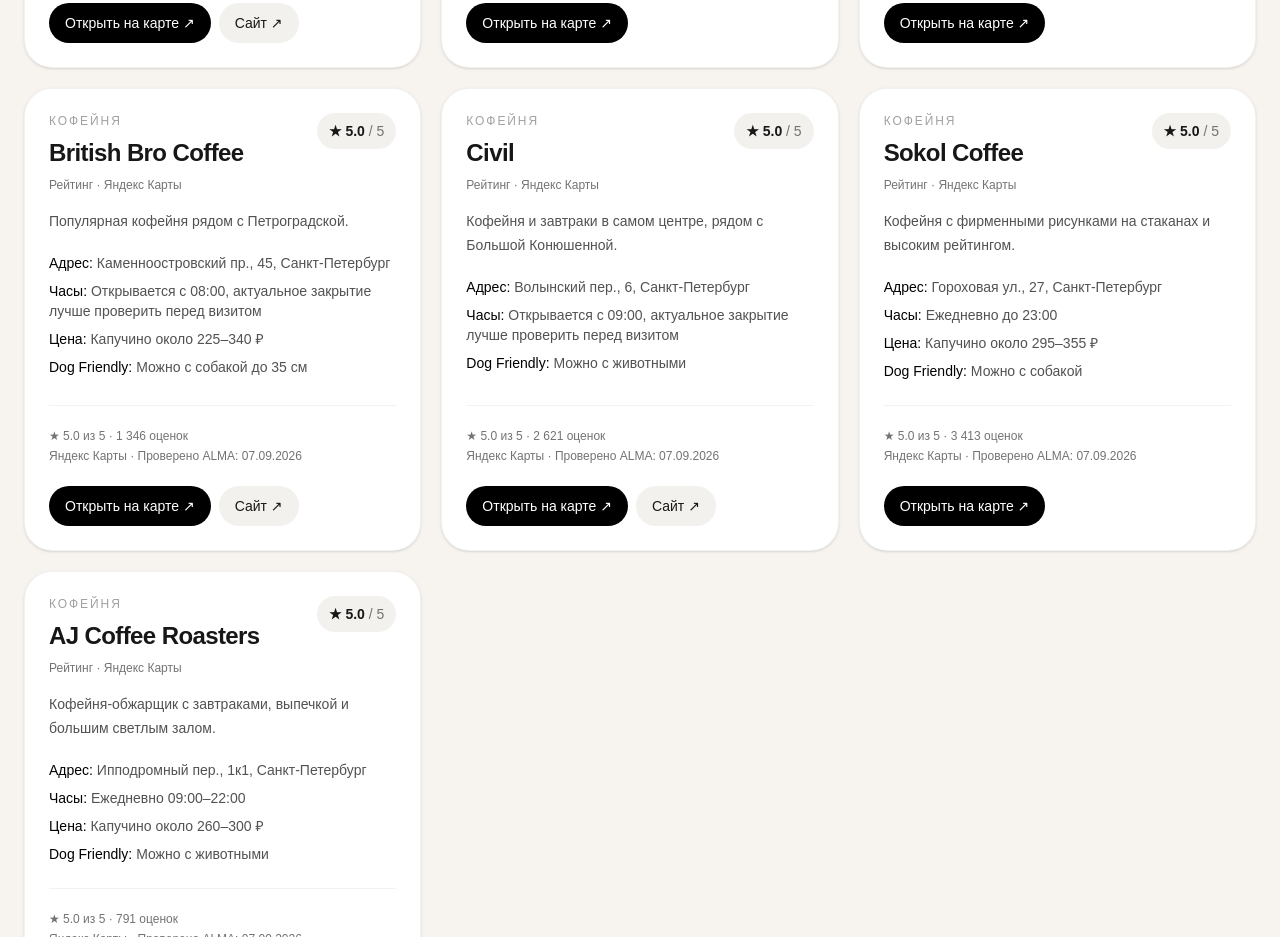
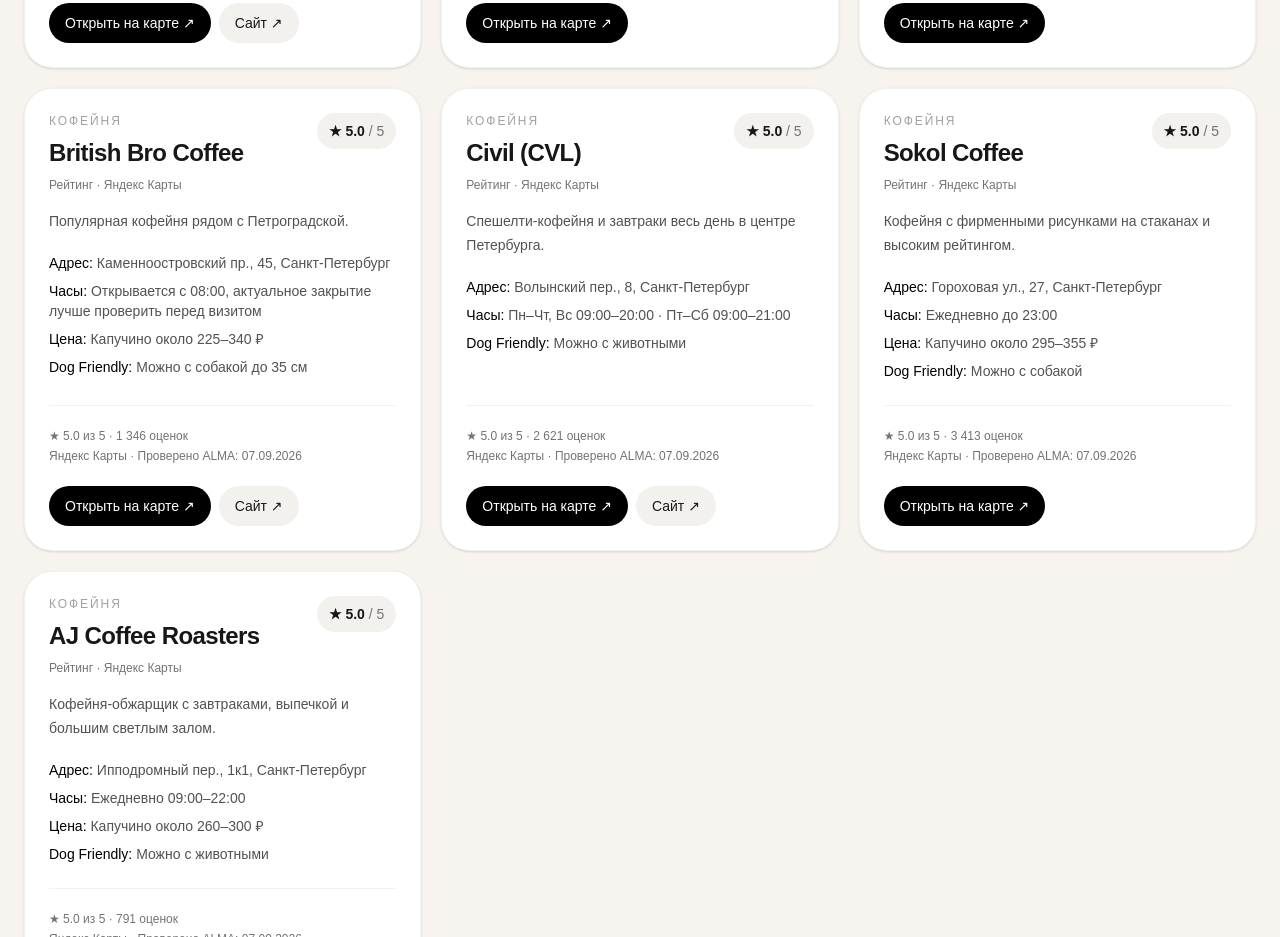
Before and after one commit to olgakastanova48386-dotcom/alma, a Next.js app: page /coffee in a window 1280 px wide. Shown: the part 1740-2677 px from the top of the page. Built offline with nearby package versions, Linux system fonts and the light colour scheme; no server answers.

Commit message:
Correct Civil coffee venue details

```diff
--- a/data/coffeePlaces.ts
+++ b/data/coffeePlaces.ts
@@ -26,7 +26,7 @@ export const coffeePlaces: CoffeePlace[] = [
   { id: "gotcha-suvorovsky-40", name: "Gotcha!", address: "Суворовский пр., 40, Санкт-Петербург", lat: 59.941466, lng: 30.380053, rating: 5.0, ratingCount: 984, ratingSource: "Яндекс Карты", ratingUpdated: "07.09.2026", hours: "Время работы рекомендуем проверить перед визитом", phone: "+7 908 175-49-89", note: "Спешелти-кофейня с открытой барной стойкой и локальной кухней." },
   { id: "humbl-ligovsky-58", name: "Humbl Cookies", address: "Лиговский проспект, 58, Санкт-Петербург", lat: 59.923958, lng: 30.357113, rating: 5.0, ratingCount: 2967, ratingSource: "Яндекс Карты", ratingUpdated: "07.09.2026", hours: "Ежедневно 12:00–22:00", phone: "+7 981 038-65-83", note: "Кофе и крупное печенье в стиле New York cookies." },
   { id: "british-bro-kamennoostrovsky-45", name: "British Bro Coffee", address: "Каменноостровский пр., 45, Санкт-Петербург", lat: 59.968754, lng: 30.309122, rating: 5.0, ratingCount: 1346, ratingSource: "Яндекс Карты", ratingUpdated: "07.09.2026", hours: "Открывается с 08:00, актуальное закрытие лучше проверить перед визитом", phone: "+7 921 925-12-14", website: "https://britishbro.ru", priceNote: "Капучино около 225–340 ₽", dogFriendly: "Можно с собакой до 35 см", note: "Популярная кофейня рядом с Петроградской." },
-  { id: "civil-volynsky-6", name: "Civil", address: "Волынский пер., 6, Санкт-Петербург", lat: 59.938477, lng: 30.321797, rating: 5.0, ratingCount: 2621, ratingSource: "Яндекс Карты", ratingUpdated: "07.09.2026", hours: "Открывается с 09:00, актуальное закрытие лучше проверить перед визитом", phone: "+7 812 317-71-11", website: "https://cvlcoffee.ru", dogFriendly: "Можно с животными", note: "Кофейня и завтраки в самом центре, рядом с Большой Конюшенной." },
+  { id: "civil-volynsky-8", name: "Civil (CVL)", address: "Волынский пер., 8, Санкт-Петербург", lat: 59.938477, lng: 30.321797, rating: 5.0, ratingCount: 2621, ratingSource: "Яндекс Карты", ratingUpdated: "07.09.2026", hours: "Пн–Чт, Вс 09:00–20:00 · Пт–Сб 09:00–21:00", phone: "+7 812 317-71-11", website: "https://cvlcoffee.ru", dogFriendly: "Можно с животными", note: "Спешелти-кофейня и завтраки весь день в центре Петербурга." },
   { id: "sokol-gorokhovaya-27", name: "Sokol Coffee", address: "Гороховая ул., 27, Санкт-Петербург", lat: 59.930621, lng: 30.318392, rating: 5.0, ratingCount: 3413, ratingSource: "Яндекс Карты", ratingUpdated: "07.09.2026", hours: "Ежедневно до 23:00", phone: "+7 965 099-76-88", priceNote: "Капучино около 295–355 ₽", dogFriendly: "Можно с собакой", note: "Кофейня с фирменными рисунками на стаканах и высоким рейтингом." },
   { id: "aj-ippodromny-1", name: "AJ Coffee Roasters", address: "Ипподромный пер., 1к1, Санкт-Петербург", lat: 60.000906, lng: 30.308969, rating: 5.0, ratingCount: 791, ratingSource: "Яндекс Карты", ratingUpdated: "07.09.2026", hours: "Ежедневно 09:00–22:00", phone: "+7 999 532-22-32", website: "https://ajcoffee.ru", priceNote: "Капучино около 260–300 ₽", dogFriendly: "Можно с животными", note: "Кофейня-обжарщик с завтраками, выпечкой и большим светлым залом." },
 ];
```
